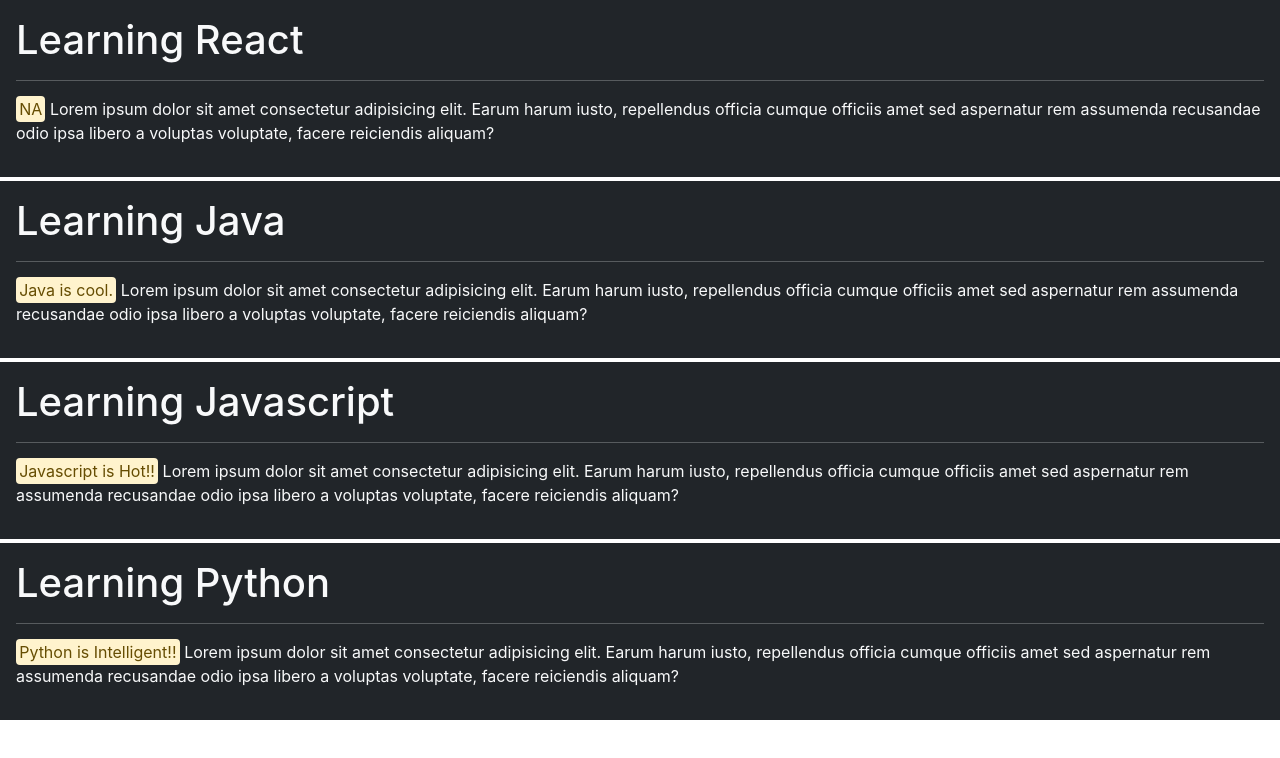
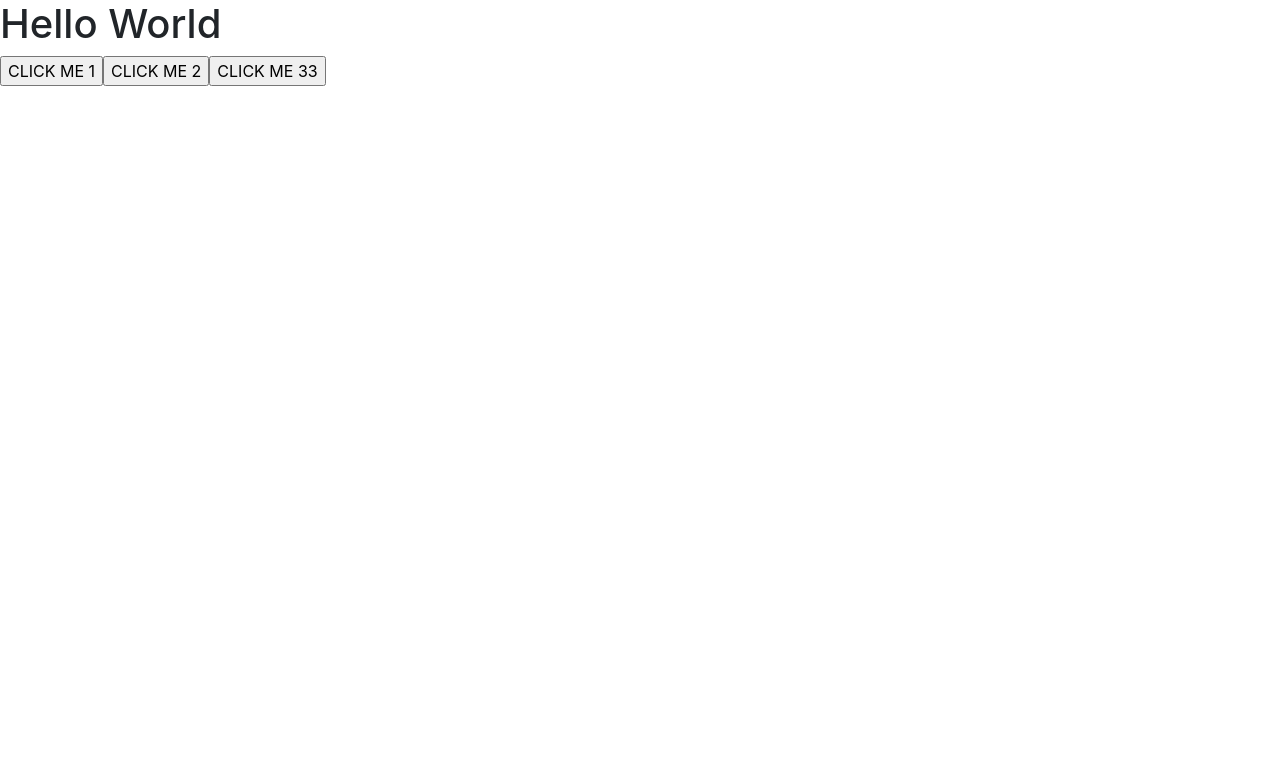
Before and after one commit to ratnadip-mondhe/day6_prooject, a React (Create React App) app: page / in a window 1280 px wide. Shown: the top 758 px of the page. Built offline with nearby package versions, Linux system fonts and the light colour scheme.

Commit message:
basics of event handling

```diff
--- a/src/App.js
+++ b/src/App.js
@@ -1,31 +1,35 @@
 import logo from "./logo.svg";
 import "./App.css";
 
-function App() {
+export default function App() {
   return (
     <div>
-      <MyComponent heading="React" />
-      <MyComponent heading="Java" desc="Java is cool." />
-      <MyComponent heading="Javascript" desc="Javascript is Hot!!" />
-      <MyComponent heading="Python" desc="Python is Intelligent!!" />
+      <MyComponent />
     </div>
   );
 }
 
-// Reading the PROPS passed by the Parent.
-function MyComponent({ heading = "Default Heading", desc = "NA" }) {
+function MyComponent() {
+  const clickHandler = (e) => {
+    console.log(e);
+    // alert("Somethign Somethign!!", e);
+  };
+
   return (
-    <div className="bg-dark p-3 text-light mb-1">
-      <h1>Learning {heading}</h1>
-      <hr />
-      <p>
-        <mark className="rounded alert-warning">{desc}</mark> Lorem ipsum dolor
-        sit amet consectetur adipisicing elit. Earum harum iusto, repellendus
-        officia cumque officiis amet sed aspernatur rem assumenda recusandae
-        odio ipsa libero a voluptas voluptate, facere reiciendis aliquam?
-      </p>
+    <div>
+      <h1>Hello World</h1>
+
+      <input type="button" value="CLICK ME 1" onClick={clickHandler} />
+      <input
+        type="button"
+        value="CLICK ME 2"
+        onClick={(e) => clickHandler(e)} // Explicitly Passing the e
+      />
+      <input
+        type="button"
+        value="CLICK ME 33"
+        onClick={(e) => clickHandler()} // Removd the e intentionaly
+      />
     </div>
   );
 }
-
-export default App;
```
